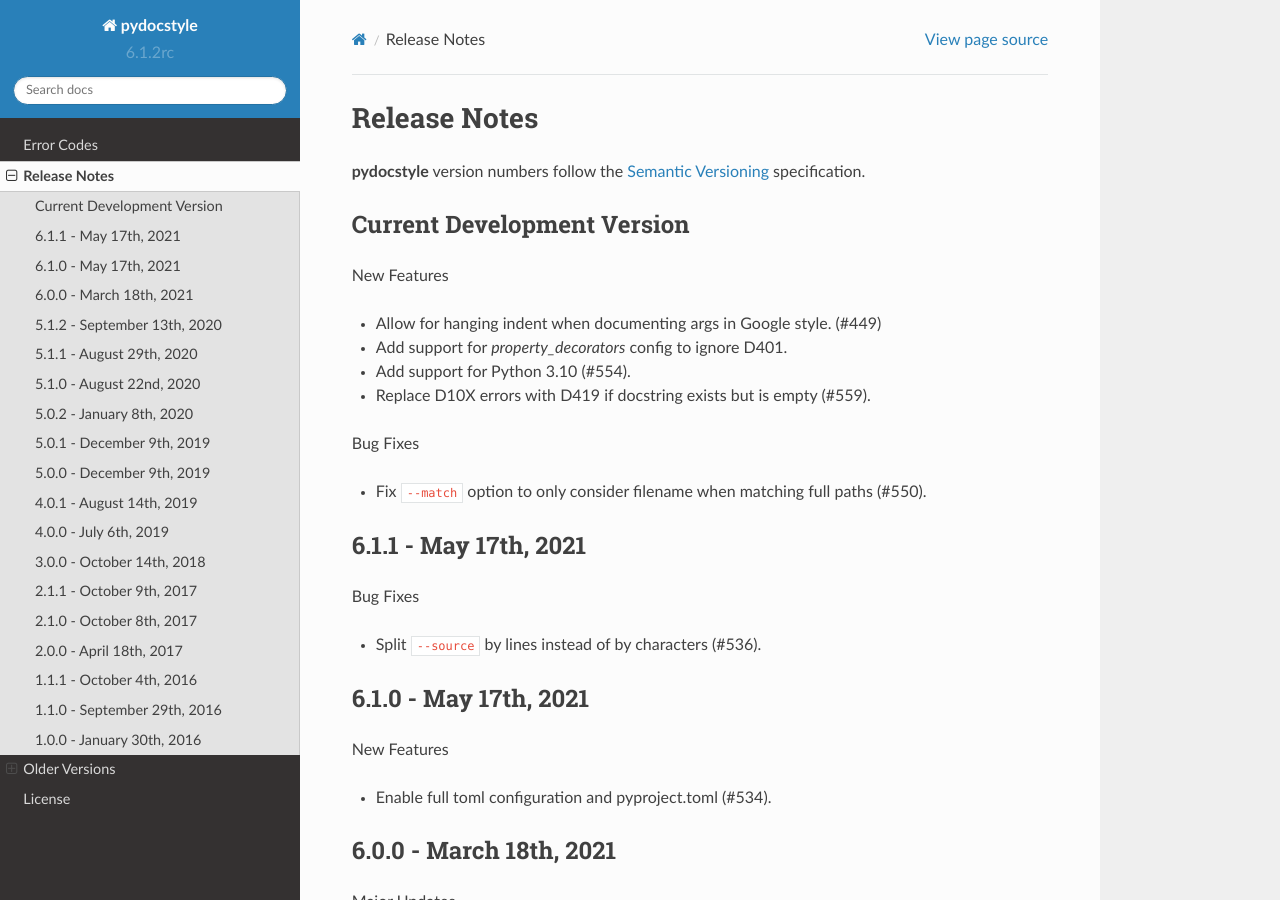
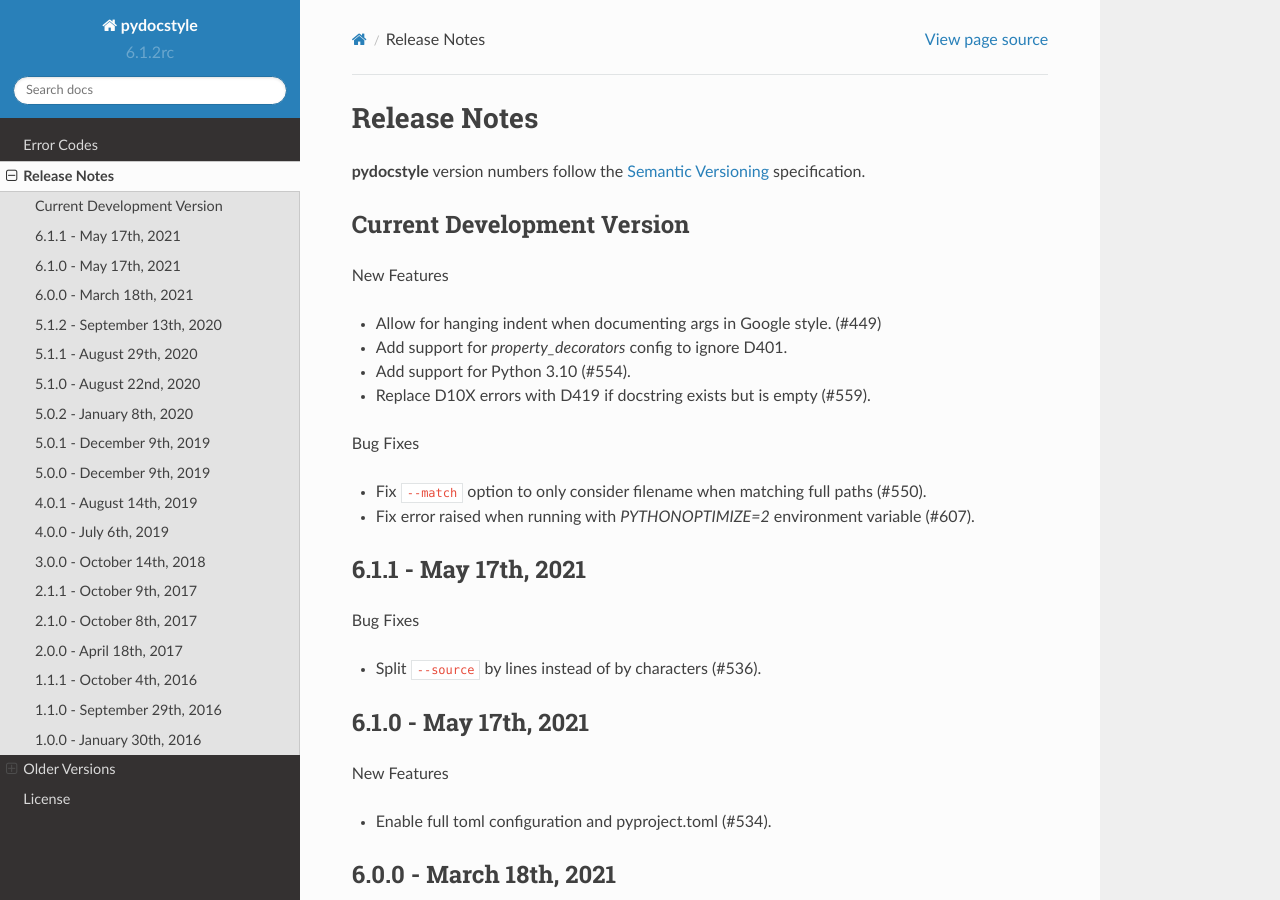
Before and after one commit to PyCQA/pydocstyle, a Sphinx documentation site: the page built from docs/release_notes.rst, in a window 1280 px wide and 900 px high. Built offline with Sphinx 7.4.7 and the Read the Docs theme 2.0.0, drawn with Linux system fonts in a browser that asks for light colours; pages that are not in the unit, such as notebooks, are missing from menus; the version number is read from the project's files by our own code.

Commit message:
Add changelog entry

```diff
--- a/docs/release_notes.rst
+++ b/docs/release_notes.rst
@@ -18,6 +18,7 @@
 Bug Fixes
 
 * Fix ``--match`` option to only consider filename when matching full paths (#550).
+* Fix error raised when running with `PYTHONOPTIMIZE=2` environment variable (#607).
 
 6.1.1 - May 17th, 2021
 ---------------------------
```
